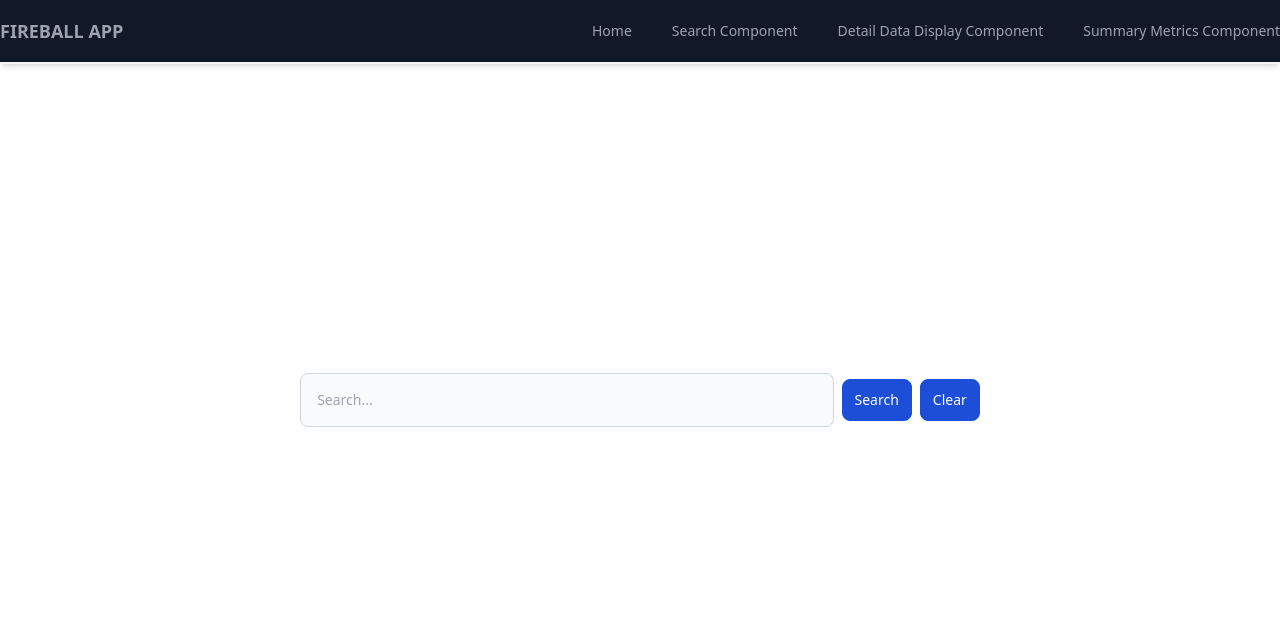
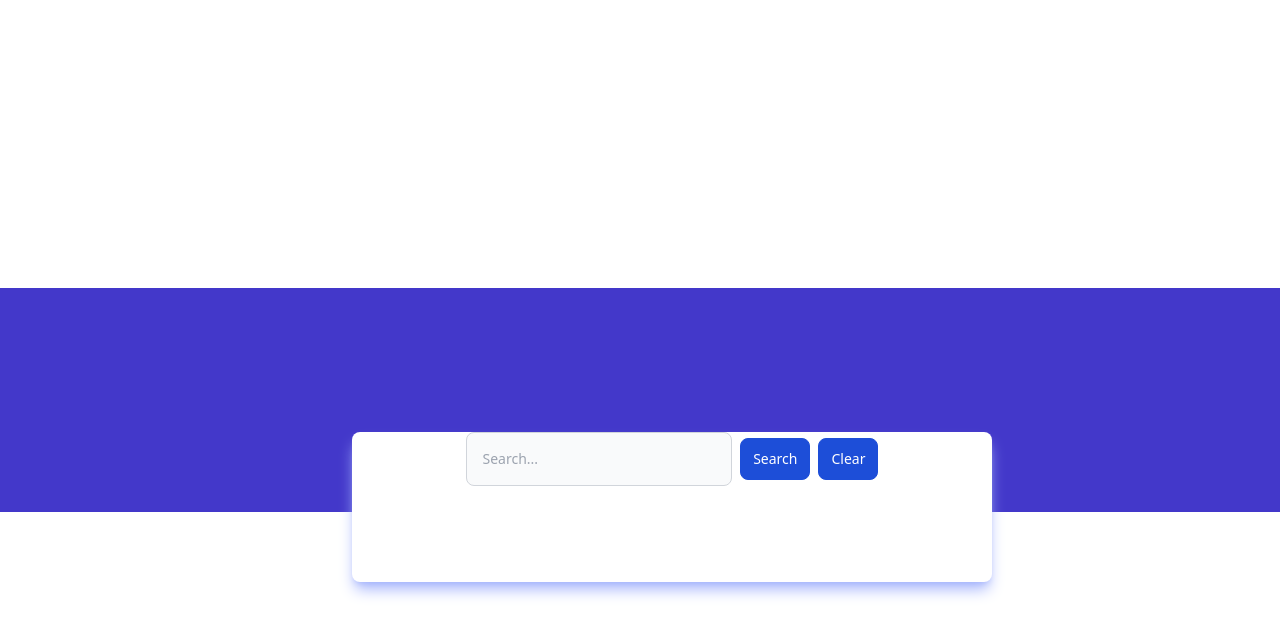
Before and after one commit to chingu-voyages/v45-tier2-team-20, a React (Vite) app: page /searchpage in a window 1280 px wide. Shown: the top 636 px of the page. Built offline with nearby package versions, Linux system fonts and the light colour scheme.

Commit message:
fix padding on footer, create card ui, and update search result page

```diff
--- /dev/null
+++ b/src/components/UI/Card.jsx
@@ -0,0 +1,10 @@
+import PropTypes from "prop-types";
+
+export const Card = ({ children, className }) => {
+  return <div className={`bg-white rounded-lg ${className}`}>{children}</div>;
+};
+
+Card.propTypes = {
+  className: PropTypes.string,
+  children: PropTypes.element,
+};
--- a/src/pages/SearchPage.jsx
+++ b/src/pages/SearchPage.jsx
@@ -1,9 +1,15 @@
 import { SearchComponent } from "../components/User/SearchComponent/SearchComponent";
+import { Card } from "../components/UI/Card";
 
 export const SearchPage = () => {
-    return (
-        <div className="w-full h-[100vh] grid content-center">
-            <SearchComponent />
-        </div>
-    )
-}
+  return (
+    <div className="w-full h-[100vh] content-center">
+      <div className="bg-indigo-700 h-56 relative">
+        {/* Card  */}
+        <Card className="absolute shadow-lg shadow-indigo-300 h-[150px] w-[50%] top-[9em] left-[22em] mx-auto">
+          <SearchComponent />
+        </Card>
+      </div>
+    </div>
+  );
+};
--- a/src/routes/index.jsx
+++ b/src/routes/index.jsx
@@ -3,12 +3,12 @@ import { Routes, Route, BrowserRouter } from "react-router-dom";
 // Page component
 import LandingPage from "../pages/Landing";
 import { SearchPage } from "../pages/SearchPage";
-import { Navbar } from "../components/UI/Navbar";
+// import { Navbar } from "../components/UI/Navbar";
 
 export default function Routers() {
   return (
     <BrowserRouter>
-      <Navbar />
+      {/* <Navbar /> */}
       <Routes>
         <Route index path="/" element={<LandingPage />} />
         <Route path="/searchpage" element={<SearchPage />} />
```
